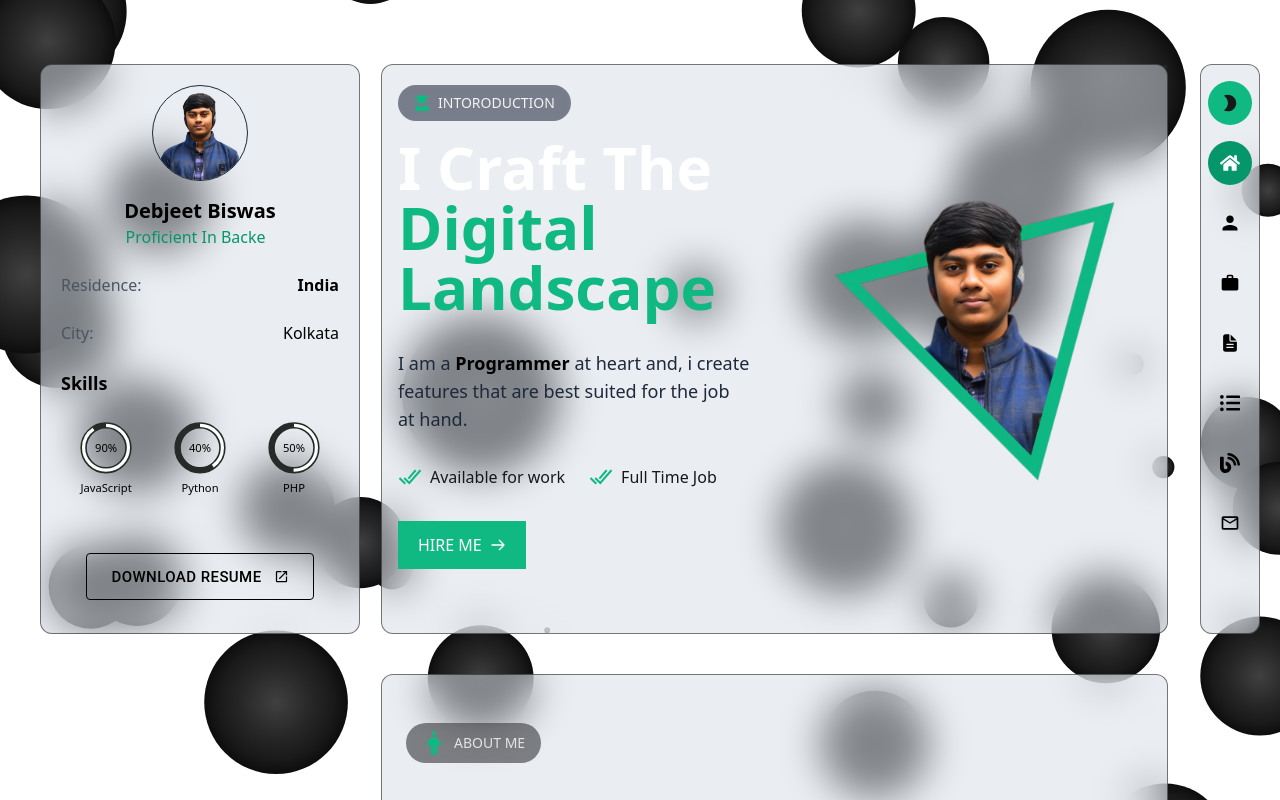
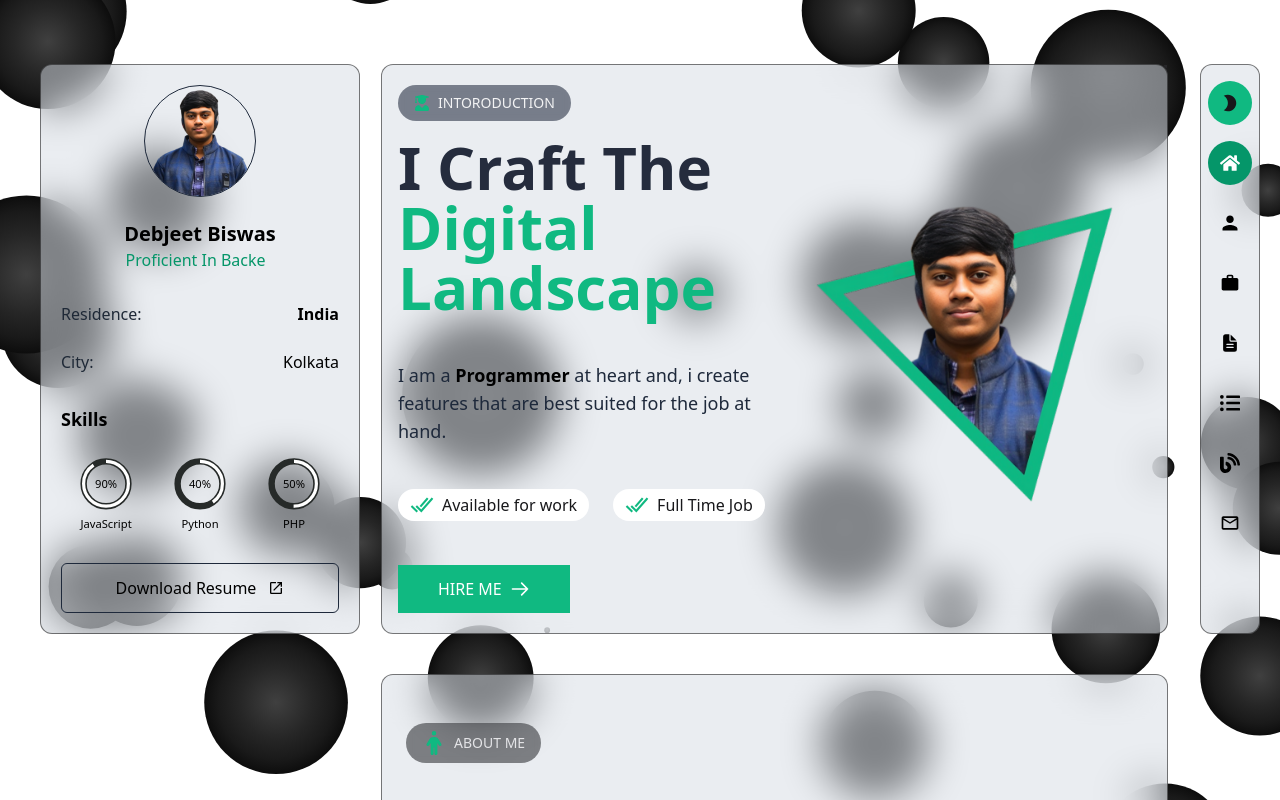
Before and after one commit to Ctmax-ui/Portfolio, a Next.js app: page / in a window 1280 px wide. Shown: the top 800 px of the page. Built offline with nearby package versions, Linux system fonts and the light colour scheme.

Commit message:
added project page and fixed designs

```diff
--- a/app/globals.css
+++ b/app/globals.css
@@ -107,3 +107,27 @@ animation-iteration-count: unset;
     @apply bg-background text-foreground;
     }
 }
+
+
+@keyframes blob {
+  0% {
+    transform: translate(0px, 0px) scale(1);
+  }
+  33% {
+    transform: translate(30px, -50px) scale(1.1);
+  }
+  66% {
+    transform: translate(-20px, 20px) scale(0.9);
+  }
+  100% {
+    transform: translate(0px, 0px) scale(1);
+  }
+}
+
+.animate-blob {
+  animation: blob 7s infinite;
+}
+
+.animation-delay-2000 {
+  animation-delay: 2s;
+}
--- a/app/layout.tsx
+++ b/app/layout.tsx
@@ -31,7 +31,7 @@ export default function RootLayout({
   return (
     <html lang="en">
       <body
-        className={`${geistSans.variable} ${geistMono.variable} antialiased `}
+        className={`${geistSans.variable} ${geistMono.variable} antialiased transition-[dark]`}
       >
           {children}
       </body>
--- a/app/ui/components/HeroSect.tsx
+++ b/app/ui/components/HeroSect.tsx
@@ -1,59 +1,60 @@
-import Image from 'next/image'
-import Link from 'next/link'
+import Image from "next/image";
+import Link from "next/link";
 import { FaUserGraduate } from "react-icons/fa";
 import { IoCheckmarkDoneSharp } from "react-icons/io5";
 
-
 export default function HeroSect() {
   return (
-    <section className="relative px-4 py-5 overflow-hidden" id='home'>
+    <section className="relative px-4 py-5 overflow-hidden" id="home">
       <div className="absolute right-0 top-0 transform translate-x-1/3 -translate-y-1/3">
         <div className="w-full h-full border-2 border-zinc-800 transform rotate-45" />
       </div>
 
       <div className="max-w-7xl mx-auto">
         <div className="inline-flex items-center gap-2 px-4 py-2 rounded-full bg-slate-900/50 backdrop-blur-sm lg:mb-4">
-          <p className="w-4 h-4 text-emerald-500"><FaUserGraduate /></p>
-          <span className="text-sm font-medium text-zinc-100">INTORODUCTION</span>
+          <p className="w-4 h-4 text-emerald-500">
+            <FaUserGraduate />
+          </p>
+          <span className="text-sm font-medium text-zinc-100">
+            INTORODUCTION
+          </span>
         </div>
 
-        <div className="grid lg:grid-cols-2 lg:gap-12 items-top">
-          <div className="space-y-4 xl:space-y-8 order-2 lg:order-1">
-            {/* Main heading */}
-            <h1 className="text-4xl md:text-5xl lg:text-6xl font-bold text-white leading-tight">
-              I Craft The{' '}
+        <div className="grid lg:grid-cols-2 lg:gap-2 items-top">
+          <div className="flex flex-col gap-3 space-y-4 xl:space-y-8 order-2 lg:order-1">
+            <h1 className="text-4xl md:text-5xl lg:text-6xl font-bold text-slate-900/90 leading-tight">
+              I Craft The{" "}
               <span className="text-emerald-500">Digital Landscape</span>
             </h1>
 
-            {/* Subheading */}
             <p className="text-lg text-slate-800">
-              I am a{' '}
-              <span className="text-black font-semibold">Programmer</span>{' '}
-              at heart and, i create features that are best suited for the job at
+              I am a{" "}
+              <span className="text-black font-semibold">Programmer</span> at
+              heart and, i create features that are best suited for the job at
               hand.
             </p>
 
-            {/* Status indicators */}
-            <div className="flex flex-wrap  xl:gap-6">
-              <div className="inline-flex items-center xl:gap-2 ">
-                <p className="text-emerald-500 font-bold text-2xl"><IoCheckmarkDoneSharp /></p>
-                <span className="text-zinc-900">Available for work</span>
+            <div className="flex flex-nowrap xl:gap-6 gap-2">
+              <div className="inline-flex  items-center xl:gap-2 bg-white rounded-full py-1 px-3">
+                <p className="text-emerald-500 font-bold text-2xl ">
+                  <IoCheckmarkDoneSharp />
+                </p>
+                <span className="text-zinc-900 text-nowrap">Available for work</span>
               </div>
-              <div className="inline-flex items-center gap-2">
-              <p className="text-emerald-500 font-bold text-2xl"><IoCheckmarkDoneSharp /></p>
-                <span className="text-zinc-900">Full Time Job</span>
+              <div className="inline-flex items-center gap-2 bg-white rounded-full py-1 px-3">
+                <p className="text-emerald-500 font-bold text-2xl">
+                  <IoCheckmarkDoneSharp />
+                </p>
+                <span className="text-zinc-900 text-nowrap">Full Time Job</span>
               </div>
             </div>
 
-            {/* CTA button */}
-            <button
-              className="bg-emerald-500 hover:bg-emerald-600 text-white transition-all"
-            >
-              <Link href="#contact" >
-                <span className="flex items-center gap-2 px-5 py-3">
+            <Link href="#contact" className="">
+              <button className="bg-emerald-500 hover:bg-emerald-600 text-white transition-all hover:translate-x-2 duration-300 transform">
+                <span className="flex items-center gap-2 px-10 py-3">
                   HIRE ME
                   <svg
-                    className="w-4 h-4"
+                    className="w-5 h-5"
                     fill="none"
                     stroke="currentColor"
                     viewBox="0 0 24 24"
@@ -66,12 +67,11 @@ export default function HeroSect() {
                     />
                   </svg>
                 </span>
-              </Link>
-            </button>
+              </button>
+            </Link>
           </div>
 
-          {/* Image section */}
-          <div className="order-1 lg:order-2 scale-[.8] lg:scale-1">
+          <div className="order-1 lg:order-2 scale-[.8] hover:scale-[1.2] lg:scale-1 w-full">
             <div className="flex justify-center items-start">
               <Image
                 src="/pic-one.png"
@@ -84,8 +84,7 @@ export default function HeroSect() {
             </div>
           </div>
         </div>
-
       </div>
     </section>
-  )
+  );
 }
--- a/app/ui/components/ProjectCard.tsx
+++ b/app/ui/components/ProjectCard.tsx
@@ -1,18 +1,21 @@
-"use client"
-import Image from "next/image"
-import { motion } from "framer-motion"
-import { ExternalLink, Github } from 'lucide-react'
-import { Card, CardContent, CardFooter } from "@/components/ui/card"
+"use client";
+import Image from "next/image";
+import { motion } from "framer-motion";
+import { ExternalLink, Github } from "lucide-react";
+import { Card, CardContent, CardFooter } from "@/components/ui/card";
+import Link from "next/link";
 
 interface ProjectProps {
   project: {
-    project_image: string
-    project_title: string
-    project_body: {
-      description: string
-      tags: string[]
-    }
-  }
+    id: string;
+    project_title: string;
+    project_image: string;
+    project_body: { description: string; tags: [] };
+    project_demo: string;
+    project_code: string;
+    created_at: string;
+    updated_at: string;
+  };
 }
 
 export default function ProjectCard({ project }: ProjectProps) {
@@ -23,13 +26,13 @@ export default function ProjectCard({ project }: ProjectProps) {
       transition={{ duration: 0.4 }}
     >
       <Card className="group overflow-hidden border-none bg-gradient-to-br from-white to-gray-50/50 shadow-xl dark:from-gray-950 dark:to-gray-900/50">
-        <div className="relative h-56 overflow-hidden">
-          <div className="absolute inset-0 z-10 bg-black/60 opacity-0 transition-opacity group-hover:opacity-100" />
+        <div className="relative h-56 overflow-hidden rounded-t-2xl ">
+          <div className="absolute inset-0 z-10 bg-black/60 opacity-0 transition-opacity group-hover:opacity-100 " />
           <Image
             src={`/api/imageproxy?url=${project.project_image}`}
             alt={project.project_title}
             fill
-            className="object-cover transition-transform duration-500 group-hover:scale-110"
+            className="object-cover object-top transition-transform duration-500 group-hover:scale-110"
           />
         </div>
         <CardContent className="p-6">
@@ -51,22 +54,22 @@ export default function ProjectCard({ project }: ProjectProps) {
           </div>
         </CardContent>
         <CardFooter className="grid grid-cols-2 gap-4 p-6 pt-0">
-          <button className="group/button relative overflow-hidden rounded-md border-2 border-primary px-4 py-2 font-medium transition-colors">
-            <span className="absolute inset-0 z-0 h-full translate-y-full bg-primary transition-transform duration-300 group-hover/button:translate-y-0" />
-            <span className="relative z-10 flex items-center justify-center gap-2 transition-colors duration-300 group-hover/button:text-primary-foreground">
-              View Project
-              <ExternalLink className="h-4 w-4" />
-            </span>
-          </button>
-          <button className="group/button relative overflow-hidden rounded-md border-2 border-primary px-4 py-2 font-medium transition-colors">
+          <Link target="customTab" href={project.project_demo} className="group/button relative overflow-hidden rounded-md border-2 border-primary px-4 py-2 font-medium transition-colors">
+              <span className="absolute inset-0 z-0 h-full translate-y-full bg-primary transition-transform duration-300 group-hover/button:translate-y-0" />
+              <span className="relative z-10 flex items-center justify-center gap-2 transition-colors duration-300 group-hover/button:text-primary-foreground">
+                Live Demo
+                <ExternalLink className="h-4 w-4" />
+              </span>
+            </Link>
+            <Link target="customTab" href={project.project_code} className="group/button relative overflow-hidden rounded-md border-2 border-primary px-4 py-2 font-medium transition-colors">
             <span className="absolute inset-0 z-0 h-full translate-y-full bg-primary transition-transform duration-300 group-hover/button:translate-y-0" />
             <span className="relative z-10 flex items-center justify-center gap-2 transition-colors duration-300 group-hover/button:text-primary-foreground">
               View Code
               <Github className="h-4 w-4" />
             </span>
-          </button>
+          </Link>
         </CardFooter>
       </Card>
     </motion.div>
-  )
+  );
 }
--- a/app/ui/components/profileCard.tsx
+++ b/app/ui/components/profileCard.tsx
@@ -1,7 +1,6 @@
 "use client";
 import Image from "next/image";
 import Typical from "react-typical";
-import Button from "@mui/material/Button";
 import Link from "next/link";
 import { MdOutlineOpenInNew } from "react-icons/md";
 
@@ -13,27 +12,25 @@ const ProfileCard = ({ className }: { className?: string }) => {
     1500,
     "Proficient In MERN.",
     1500,
-    "And above all, an Programmer.",
+    "And above all, An Programmer.",
     2000,
   ];
 
   return (
     <section className={` ${className}`}>
-      <div className="w-full max-w-sm mx-auto ">
-        <div className="">
-          <div className="flex flex-col items-center space-y-4">
-            {/* Profile Image */}
-            <div className="relative w-24 h-24 rounded-full overflow-hidden border border-slate-800">
+      <div className="w-full h-full max-w-sm mx-auto ">
+        <div className="h-full">
+          <div className="flex h-full flex-col justify-between  items-center space-y-4">
+            <div className="relative w-28 h-28 rounded-full overflow-hidden border border-slate-800">
               <Image
                 src="/pic-two.png"
                 alt="Profile picture"
-                width={96}
-                height={96}
-                className="rounded-full object-containe "
+                width={100}
+                height={100}
+                className="object-cover w-full h-full"
               />
             </div>
 
-            {/* Name and Title */}
             <div className="text-center">
               <h2 className="text-xl font-semibold">Debjeet Biswas</h2>
               <p className="text-emerald-600">
@@ -45,21 +42,20 @@ const ProfileCard = ({ className }: { className?: string }) => {
               </p>
             </div>
 
-            {/* Personal Details */}
             <div className="w-full space-y-2">
               <div className="flex justify-between py-2">
-                <span className="text-gray-600">Residence:</span>
+                <span className="text-gray-800">Residence:</span>
                 <span>
                   <b>India</b>
                 </span>
               </div>
               <div className="flex justify-between py-2">
-                <span className="text-gray-600">City:</span>
+                <span className="text-gray-800">City:</span>
                 <span>Kolkata</span>
               </div>
             </div>
 
-            {/* Skills */}
+
             <div className="w-full">
               <h3 className="text-lg font-semibold mb-4">Skills</h3>
               <div className="flex gap-4 justify-evenly ">
@@ -70,7 +66,7 @@ const ProfileCard = ({ className }: { className?: string }) => {
                 ].map((skill) => (
                   <div
                     key={skill.name}
-                    className="flex flex-col items-center scale-[.8]"
+                    className="flex flex-col items-center scale-[.8] hover:scale-[.85] transition-all cursor-default"
                   >
                     <div className="relative w-16 h-16">
                       <div className="absolute inset-0 rounded-full border-[8px] border-[#262a29]"></div>
@@ -98,19 +94,11 @@ const ProfileCard = ({ className }: { className?: string }) => {
               </div>
             </div>
 
-            <Link href="/Resume.pdf" target="_blank">
-              <Button
-                sx={{ px: 3, py: 1.2, mt: 4 }}
-                variant="outlined"
-                color="inherit"
-                className="text-nowrap"
-                size="large"
-              >
+            <Link href="/Resume.pdf" target="_blank" className="w-full text-nowrap flex justify-center items-center border border-slate-800 rounded-md py-3 mt-auto hover:bg-slate-800 hover:text-white transition-all">
                 Download Resume{" "}
                 <span className="ps-3">
                   <MdOutlineOpenInNew />
                 </span>
-              </Button>
             </Link>
           </div>
         </div>
```
Also changed, not shown: app/projects/page.tsx (+21 -9 lines), app/ui/components/navbar.tsx (+9 -3 lines).
